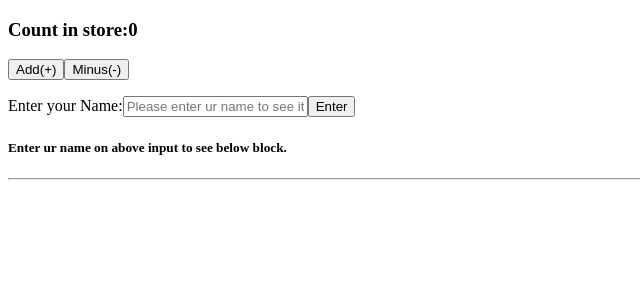
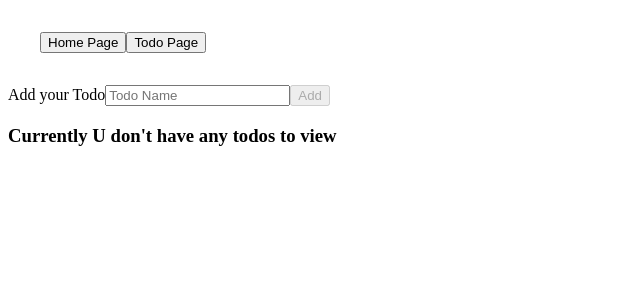
Before and after one commit to 80pi/react-zustand, a React (Vite) app: page /todo in a window 1280 px wide. Shown: the top 300 px of the page, without its empty margins (0-640 px from the left). Built offline with nearby package versions, Linux system fonts and the light colour scheme.

Commit message:
feat: todo page initial and code

```diff
--- a/index.html
+++ b/index.html
@@ -2,7 +2,6 @@
 <html lang="en">
   <head>
     <meta charset="UTF-8" />
-    <link rel="icon" type="image/svg+xml" href="/vite.svg" />
     <meta name="viewport" content="width=device-width, initial-scale=1.0" />
     <title>Zustand Practise</title>
   </head>
--- a/package.json
+++ b/package.json
@@ -12,11 +12,14 @@
   "dependencies": {
     "react": "^18.2.0",
     "react-dom": "^18.2.0",
+    "react-router-dom": "^6.26.2",
+    "uuid": "^10.0.0",
     "zustand": "^4.5.2"
   },
   "devDependencies": {
     "@types/react": "^18.2.66",
     "@types/react-dom": "^18.2.22",
+    "@types/uuid": "^10.0.0",
     "@typescript-eslint/eslint-plugin": "^7.2.0",
     "@typescript-eslint/parser": "^7.2.0",
     "@vitejs/plugin-react-swc": "^3.5.0",
--- a/src/App.tsx
+++ b/src/App.tsx
@@ -1,11 +1,18 @@
-import ApiCallContainer from "./pages/ApiCallContainer";
-import ButtonsContainer from "./pages/ButtonsContainer";
+import { BrowserRouter as Router, Route, Routes } from "react-router-dom";
+import AppContainer from "./pages/AppContainer";
+import TodoContainer from "./pages/Todo/TodoContainer";
+import Header from "./pages/Header";
 
 function App() {
   return (
     <>
-      <ButtonsContainer />
-      <ApiCallContainer />
+      <Router>
+        <Header />
+        <Routes>
+          <Route path="/" element={<AppContainer />} />
+          <Route path="/todo" element={<TodoContainer />} />
+        </Routes>
+      </Router>
     </>
   );
 }
--- /dev/null
+++ b/src/pages/AppContainer.tsx
@@ -0,0 +1,13 @@
+import ApiCallContainer from "./ApiCallContainer";
+import ButtonsContainer from "./ButtonsContainer";
+
+function AppContainer() {
+  return (
+    <>
+      <ButtonsContainer />
+      <ApiCallContainer />
+    </>
+  );
+}
+
+export default AppContainer;
--- /dev/null
+++ b/src/pages/Header.tsx
@@ -0,0 +1,12 @@
+import { useNavigate } from "react-router-dom";
+
+const Header = () => {
+  const navigate = useNavigate();
+  return (
+    <div style={{ margin: "2rem" }}>
+      <button onClick={() => navigate("/")}>Home Page</button>
+      <button onClick={() => navigate("/todo")}>Todo Page</button>
+    </div>
+  );
+};
+export default Header;
--- a/src/pages/ResultsPage.tsx
+++ b/src/pages/ResultsPage.tsx
@@ -1,4 +1,10 @@
 import { respondedApiData } from "./constants";
+
+interface itemDataProps {
+  id: string;
+  firstName: string;
+  age: string;
+}
 
 const ResultsPage = () => {
   const data = respondedApiData(); // here I am calling the func in constansts file where I am getting data fro store to there and I am using it here
@@ -16,12 +22,12 @@ const ResultsPage = () => {
             </tr>
           </thead>
           <tbody>
-            {data?.users?.map((item: any) => {
+            {data?.users?.map(({ id, firstName, age }: itemDataProps) => {
               return (
-                <tr key={item?.id}>
-                  <td>{item?.id}</td>
-                  <td> {item?.firstName}</td>
-                  <td> {item?.age}</td>
+                <tr key={id}>
+                  <td>{id}</td>
+                  <td> {firstName}</td>
+                  <td> {age}</td>
                 </tr>
               );
             })}
--- /dev/null
+++ b/src/pages/Todo/TodoContainer.tsx
@@ -0,0 +1,12 @@
+import TodoForm from "./TodoForm";
+import TodosList from "./TodosList";
+
+const TodoContainer = () => {
+  return (
+    <>
+      <TodoForm />
+      <TodosList />
+    </>
+  );
+};
+export default TodoContainer;
--- /dev/null
+++ b/src/pages/Todo/TodoForm.tsx
@@ -0,0 +1,44 @@
+import { useState, useEffect } from "react";
+import { todoStoreProps, useTodoStore } from "../../store/todoStore";
+import { v4 as uuid } from "uuid";
+
+const TodoForm = () => {
+  const [newTodo, setNewTodo] = useState("");
+  const [newId, setNewId] = useState("");
+
+  useEffect(() => {
+    const newUuid = uuid();
+    setNewId(newUuid);
+  }, [newTodo]);
+  const exisitingTods = useTodoStore((state: todoStoreProps) => state.todos);
+  const handleSetTodo = useTodoStore((state: todoStoreProps) => state.setTodos);
+  const handleAddTodo = () => {
+    // eslint-disable-next-line @typescript-eslint/no-explicit-any
+    const updatedTodo: any = [
+      ...exisitingTods,
+      { todoName: newTodo, todoId: newId },
+    ];
+    console.log("new ttt", updatedTodo);
+    handleSetTodo(updatedTodo);
+    setNewTodo("");
+  };
+  return (
+    <>
+      <label htmlFor="todo-label">Add your Todo</label>
+      <input
+        type="text"
+        name="todo-input"
+        id="todo-input"
+        placeholder="Todo Name"
+        value={newTodo}
+        onChange={(e) => {
+          setNewTodo(e?.target?.value);
+        }}
+      />
+      <button onClick={handleAddTodo} disabled={!newTodo}>
+        Add
+      </button>
+    </>
+  );
+};
+export default TodoForm;
--- /dev/null
+++ b/src/pages/Todo/TodosList.tsx
@@ -0,0 +1,57 @@
+import {
+  newTodoProps,
+  todoStoreProps,
+  useTodoStore,
+} from "../../store/todoStore";
+
+const TodosList = () => {
+  const todosList = useTodoStore((state: todoStoreProps) => state.todos);
+  const updateNewTodo = useTodoStore((state: todoStoreProps) => state.setTodos);
+  const handleDeleteTodo = (id: number) => {
+    const filteredTodo = todosList.filter(
+      ({ todoId }: newTodoProps) => todoId !== id
+    );
+    updateNewTodo(filteredTodo);
+    // console.log("id", id, filteredTodo);
+  };
+
+  return (
+    <>
+      {todosList.length > 0 ? (
+        <>
+          <h3>List of Added Todos</h3>
+          {todosList.map(({ todoId, todoName }: newTodoProps) => {
+            return (
+              <div
+                key={todoId}
+                style={{
+                  backgroundColor: "lightblue",
+                  width: "auto",
+                  display: "flex",
+                  margin: "1rem",
+                  padding: "0.25rem",
+                  wordBreak: "break-all",
+                }}
+              >
+                <p>{todoName}</p>
+                <button
+                  style={{
+                    height: "2rem",
+                    marginTop: "0.5rem",
+                    marginLeft: "0.5rem",
+                  }}
+                  onClick={() => handleDeleteTodo(todoId)}
+                >
+                  X
+                </button>
+              </div>
+            );
+          })}
+        </>
+      ) : (
+        <h3>Currently U don't have any todos to view</h3>
+      )}
+    </>
+  );
+};
+export default TodosList;
--- /dev/null
+++ b/src/store/todoStore.ts
@@ -0,0 +1,20 @@
+/* eslint-disable @typescript-eslint/no-explicit-any */
+import { create } from "zustand";
+export interface newTodoProps {
+  todoName: string;
+  todoId: number;
+}
+
+export type todoStoreProps = {
+  // just like props defining
+  todos: newTodoProps[];
+  setTodos: (newTodo: newTodoProps[]) => void;
+};
+
+export const useTodoStore = create<todoStoreProps>((set) => ({
+  todos: [],
+  setTodos: (newTodo: newTodoProps[]) =>
+    set(() => ({
+      todos: newTodo,
+    })),
+}));
```
Also changed, not shown: 2 other files (tests, documents, lock files or other folders).
